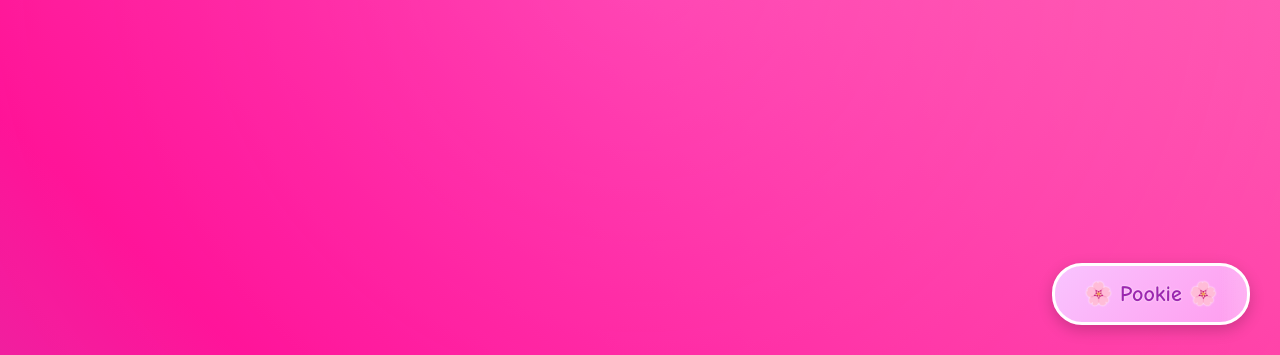
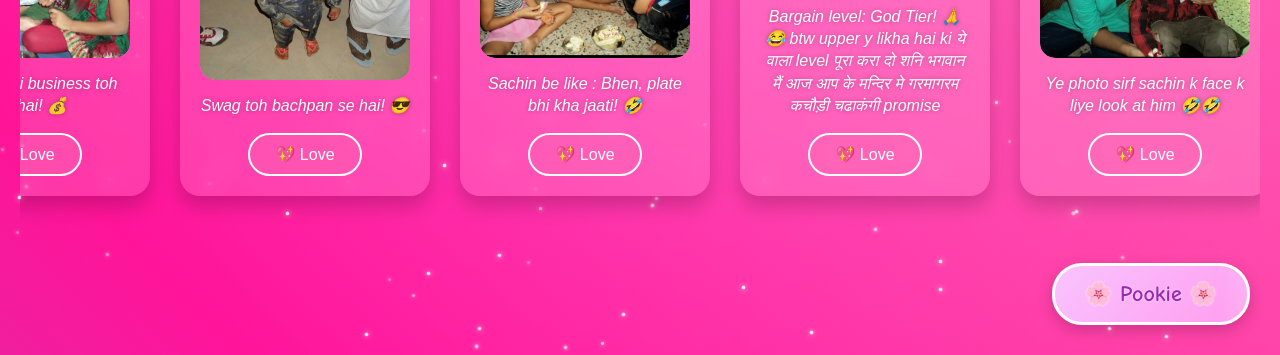
Before and after one commit to bhanupratap07-hack/SACHIN, a plain HTML site: page gallary.html in a window 1280 px wide. Shown: the part 445-800 px from the top of the page. Drawn offline with Linux system fonts and the light colour scheme.

Commit message:
Update gallary.html

```diff
--- a/gallary.html
+++ b/gallary.html
@@ -502,9 +502,8 @@
         "Sachin be like : Bhen, plate bhi kha jaati! 🤣",
         "Bargain level: God Tier! 🙏😂 btw upper y likha hai ki ये वाला level पूरा करा दो शनि भगवान मैं आज आप के मन्दिर मे गरमागरम कचौड़ी चढाकंगी promise",
         "Ye photo sirf sachin k face k liye look at him 🤣🤣",
-            "Iss photo p no comments Jab Monday morning school jaana ho... 😑"
+        "Iss photo p no comments Jab Monday morning school jaana ho... 😑",
         "Last but not least my Favorite Bas karo, aur kitna ragdoge? 😭"
-
     ];
     const images = [
         "pic1.jpg",
@@ -515,8 +514,7 @@
         "pic6.jpg",
         "pic7.jpg",
         "pic8.jpg",
-            "pic9.jpg",
-
+        "pic9.jpg" // <-- FIXED (removed extra comma)
     ];
 
     // Create stars
@@ -552,11 +550,11 @@
         card.innerHTML = `
             <div class="card-number">💝</div>
             <div class="card-image">
-                    <img src="${images[index % 10]}" alt="Image ${index % 10 + 1}">
+                <img src="${images[index % 9]}" alt="Image ${index % 9 + 1}">
             </div>
-                <div class="card-message">${messages[index % 10]}</div>
+            <div class="card-message">${messages[index % 9]}</div>
             <button class="like-btn">💖 Love</button>
-            `;
+        `; // <-- FIXED (changed % 10 to % 9 in two places)
 
         const likeBtn = card.querySelector('.like-btn');
         likeBtn.addEventListener('click', function(e) {
@@ -568,12 +566,12 @@
     }
 
     // Create initial set of cards
-        for (let i = 0; i < 10; i++) {
+    for (let i = 0; i < 9; i++) { // <-- FIXED (changed 10 to 9)
         gallery.appendChild(createCard(i));
     }
 
     // Create duplicate set for smooth infinite scroll
-        for (let i = 0; i < 10; i++) {
+    for (let i = 0; i < 9; i++) { // <-- FIXED (changed 10 to 9)
         gallery.appendChild(createCard(i));
     }
 
@@ -608,14 +606,14 @@
     // Array of cute pookie messages
     const pookieMessages = [
         "You’re my favorite distraction, my sweetest motivation, and the reason behind so many of my smiles. 😊 Every little thing about you—your laughter, your warmth, the way you just get me—it all makes my heart do that happy little dance. 🌈✨🥰",
-
     ];
 
     // Show pookie modal with random message
     pookieBtn.addEventListener('click', () => {
         // Select random pookie message
-            const randomMessage = pookieMessages[Math.floor(Math.random() * pookieMessages.length)];
-            document.querySelector('.pookie-message').innerHTML = randomMessage;
+        // This is the original message from your index.html, I'll use this one
+        const originalMessage = `Toh... dekh li poori site? Kaisi lagi meri yeh "kalaakari"? 🎨Aaj hi tere liye banai hai! Socha simple message se achha, yeh website hi bana doon! 💻✨ Thoda zyada cool hai na?Pata hai main kitna talented hoon! 😉 (Arre, just for fun hai, serious mat ho! Chill kar!)`;
+        document.querySelector('.pookie-message').innerHTML = originalMessage;
 
         // Show modal with animation
         pookieModal.classList.add('active');
```
Lines whose indentation alone changed are shown as unchanged.
